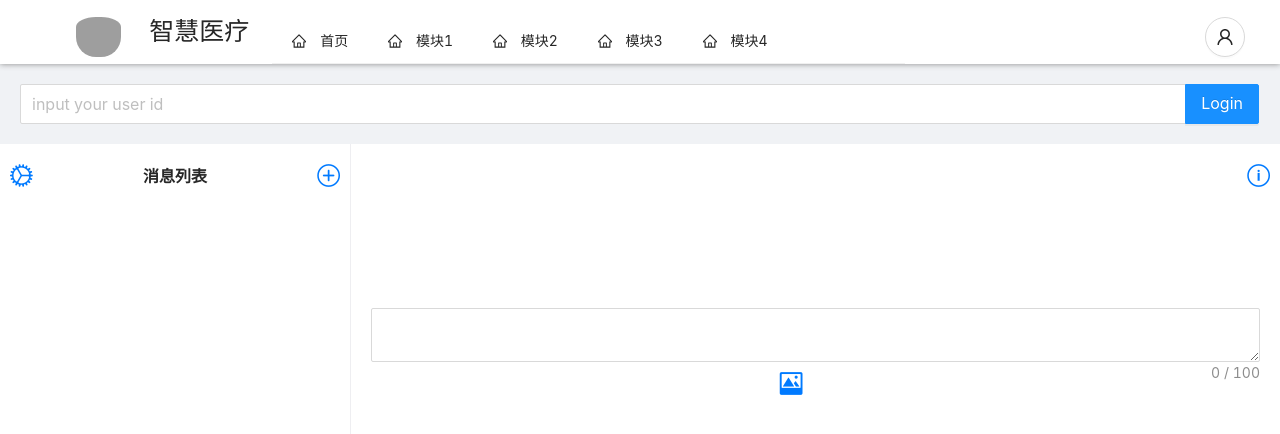
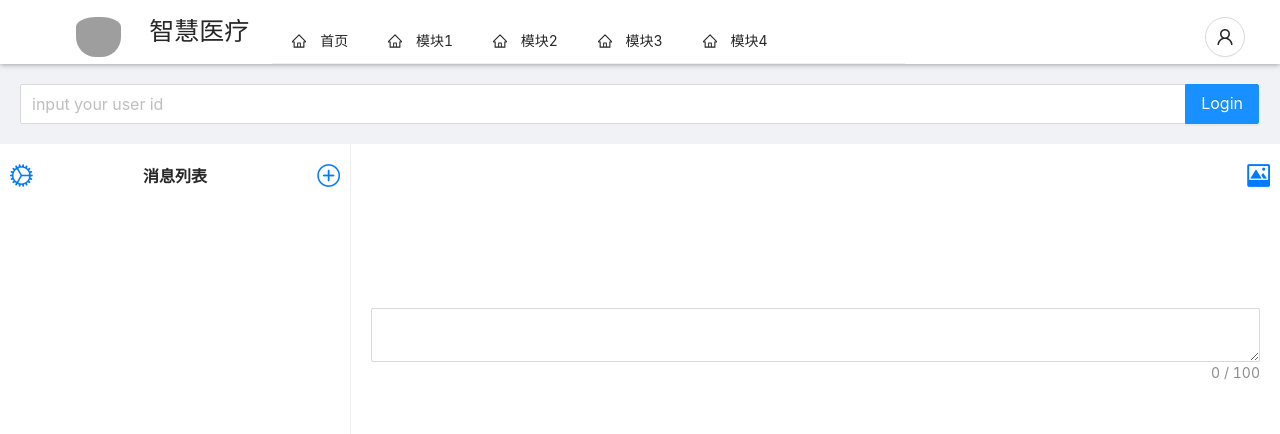
Before and after one commit to ALex-Hwang/gis-im, a React (Create React App) app: page / in a window 1280 px wide. Shown: the top 434 px of the page. Built offline with nearby package versions, Linux system fonts and the light colour scheme; grey boxes are pictures that could not be loaded; what goeasy-im would draw is missing.

Commit message:
upload icon changed

```diff
--- a/src/Components/ChatRoom.js
+++ b/src/Components/ChatRoom.js
@@ -149,7 +149,6 @@ class ChatRoom extends Component {
             if (!Mess) Mess=[]
             Mess.push(newMessage)
             this.setState({Messages: Mess})
-
 
 
 
@@ -468,7 +467,12 @@ class ChatRoom extends Component {
                                 <Toolbar
                                 title={this.state.Receiver}
                                 rightItems={[
-                                <ToolbarButton key="info" icon="ion-ios-information-circle-outline" />,
+                                <div class='image-upload'>
+                                    <label for="file-input">
+                                        <i className="toolbar-button ion-ios-image" />
+                                    </label>
+                                    <input id="file-input" type="file" onChange={this.onFileChange} />
+                                </div>
                                 ]}
                                 />
                             <div className="message-list-container">{this.renderMessages()}</div>
@@ -477,12 +481,6 @@ class ChatRoom extends Component {
 
                         <div style={{margin: "20px"}}>
                         <TextArea showCount maxLength={100} onPressEnter={this.sendMessage} onChange={this.onChange} value={this.state.Message}/>
-                        <div class='image-upload'>
-                            <label for="file-input">
-                                <i className="toolbar-button ion-ios-image" />
-                            </label>
-                            <input id="file-input" type="file" onChange={this.onFileChange} />
-                        </div>
                         </div>
                         </div>
                     </div>
```
